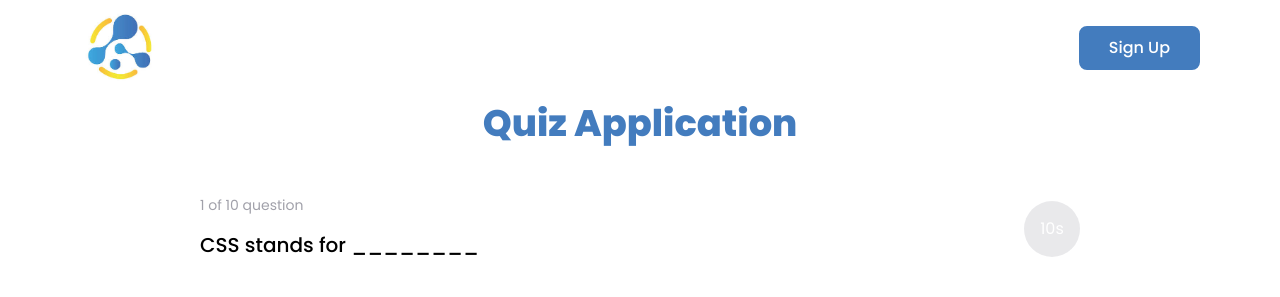
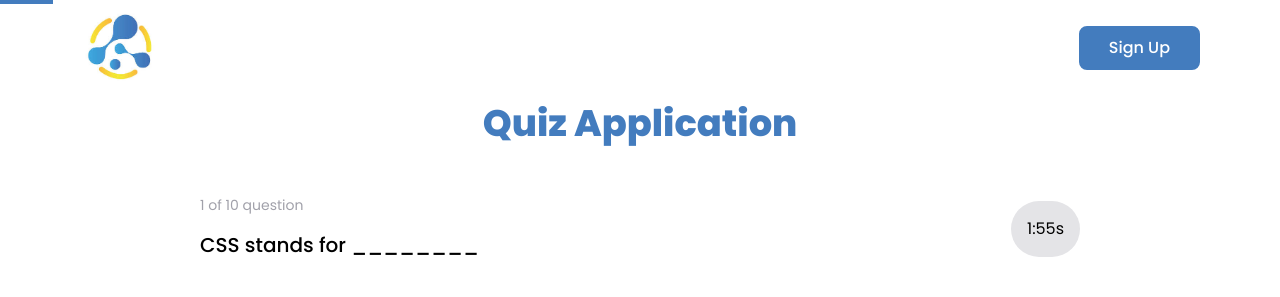
Before and after one commit to hax0-r/techzoneQuizAppFrontend, a React (Vite) app: page /quiz in a window 1280 px wide. Shown: the top 297 px of the page. Built offline with nearby package versions, Linux system fonts and the light colour scheme.

Commit message:
first commit

```diff
--- a/package.json
+++ b/package.json
@@ -10,6 +10,7 @@
     "preview": "vite preview"
   },
   "dependencies": {
+    "framer-motion": "^11.2.6",
     "react": "^18.2.0",
     "react-dom": "^18.2.0",
     "react-router-dom": "^6.23.1"
--- a/src/Pages/Quiz.jsx
+++ b/src/Pages/Quiz.jsx
@@ -2,26 +2,27 @@ import React, { useState, useEffect, useContext } from 'react';
 import { useNavigate } from 'react-router-dom';
 import QUESTIONS from '../Data/QUESTIONS';
 import { QuizContext } from '../Context/QuizContext';
+import { motion } from 'framer-motion';
+
+const QUIZ_DURATION = 120;
 
 const Quiz = () => {
     const { setQuizResult } = useContext(QuizContext);
     const [currentQuestionIndex, setCurrentQuestionIndex] = useState(0);
     const [selectedOptions, setSelectedOptions] = useState({});
-    const [timeLeft, setTimeLeft] = useState(15); // Timer state
+    const [timeLeft, setTimeLeft] = useState(QUIZ_DURATION);
     const questionData = QUESTIONS[currentQuestionIndex];
     const navigate = useNavigate();
 
     const onPrev = () => {
         if (currentQuestionIndex > 0) {
             setCurrentQuestionIndex(currentQuestionIndex - 1);
-            setTimeLeft(15); // Reset timer
         }
     };
 
     const onNext = () => {
         if (currentQuestionIndex < QUESTIONS.length - 1) {
             setCurrentQuestionIndex(currentQuestionIndex + 1);
-            setTimeLeft(15); // Reset timer
         } else {
             calculateMarks();
         }
@@ -51,11 +52,13 @@ const Quiz = () => {
     };
 
     useEffect(() => {
+        if (timeLeft === 0) {
+            calculateMarks();
+        }
+
         const timer = setTimeout(() => {
             if (timeLeft > 0) {
                 setTimeLeft(timeLeft - 1);
-            } else {
-                onNext();
             }
         }, 1000);
 
@@ -63,18 +66,24 @@ const Quiz = () => {
     }, [timeLeft]);
 
     useEffect(() => {
-        setTimeLeft(15); // Reset timer on question change
-        console.log(questionData);
     }, [currentQuestionIndex]);
 
-    const getTimerColor = () => {
-        if (timeLeft > 10) return 'bg-green-600';
-        if (timeLeft > 4) return 'bg-yellow-500';
-        return 'bg-red-600';
-    };
+    const progress = (QUIZ_DURATION - timeLeft) / QUIZ_DURATION * 100;
 
     return (
         <>
+            <motion.div
+                className='bg-blue transition-all duration-200'
+                style={{
+                    width: `${progress}%`,
+                    position: "fixed",
+                    top: 0,
+                    left: 0,
+                    height: 4,
+                    transformOrigin: "0%"
+                }}
+                transition={{ duration: 1 }}
+            />
             <div className="select-none max-w-[55rem] m-auto">
                 <div className="">
                     <h1 className='text-blue pb-5 text-center'>Quiz Application</h1>
@@ -85,7 +94,9 @@ const Quiz = () => {
                                 <h2 className="pt-6 pb-4 text-sm text-zinc-400">{questionData.id} of {QUESTIONS.length} question</h2>
                                 <h2 className='font-medium max-w-[40rem] w-full text-xl pb-7'>{questionData.question}</h2>
                             </div>
-                            <div className={`bg-zinc-200 p-3 w-14 h-14 opacity-80 text-white transition-all duration-200 rounded-full flex justify-center items-center text-center ${getTimerColor()}`}> {timeLeft}s</div>
+                            <div className={`p-4 rounded-full text-center ${timeLeft <= 10 ? 'bg-red-200' : 'bg-zinc-200'}`}>
+                                {`${Math.floor(timeLeft / 60)}:${timeLeft % 60 < 10 ? '0' : ''}${timeLeft % 60}`}s
+                            </div>
                         </div>
                         <ul>
                             {questionData.options.map((opti, index) => (
```
Also changed, not shown: 1 other file (tests, documents, lock files or other folders).
